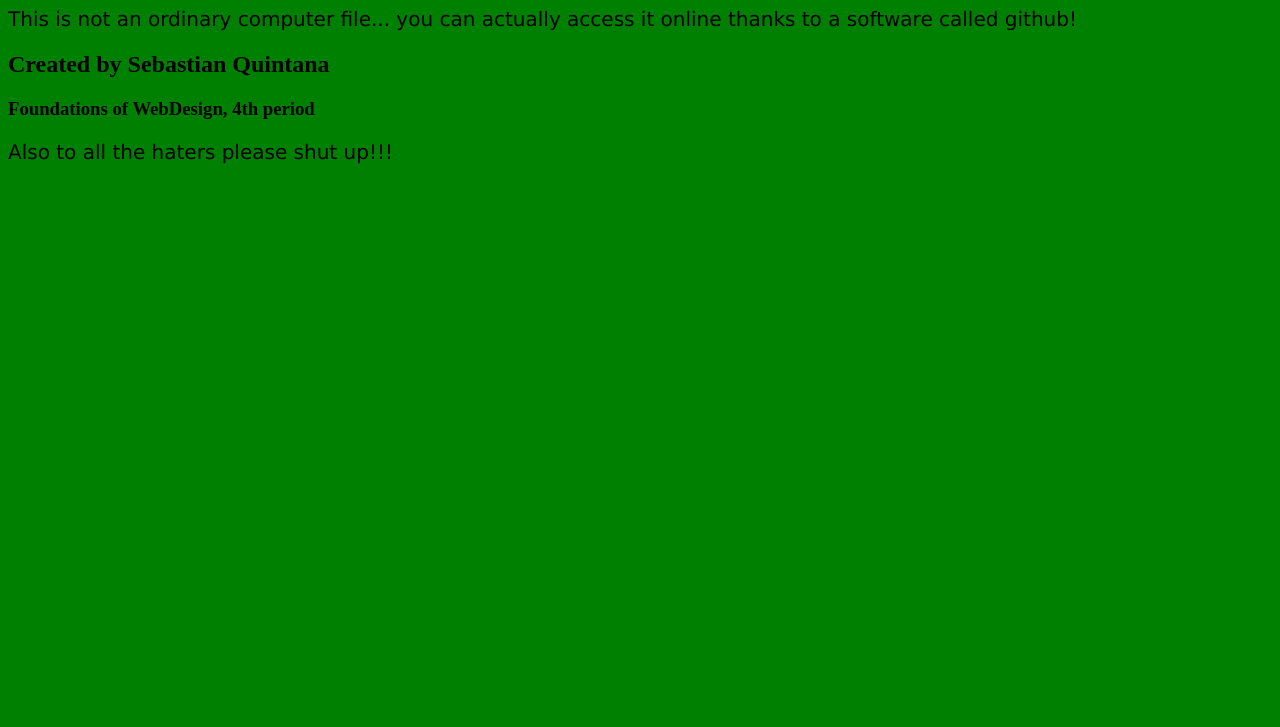
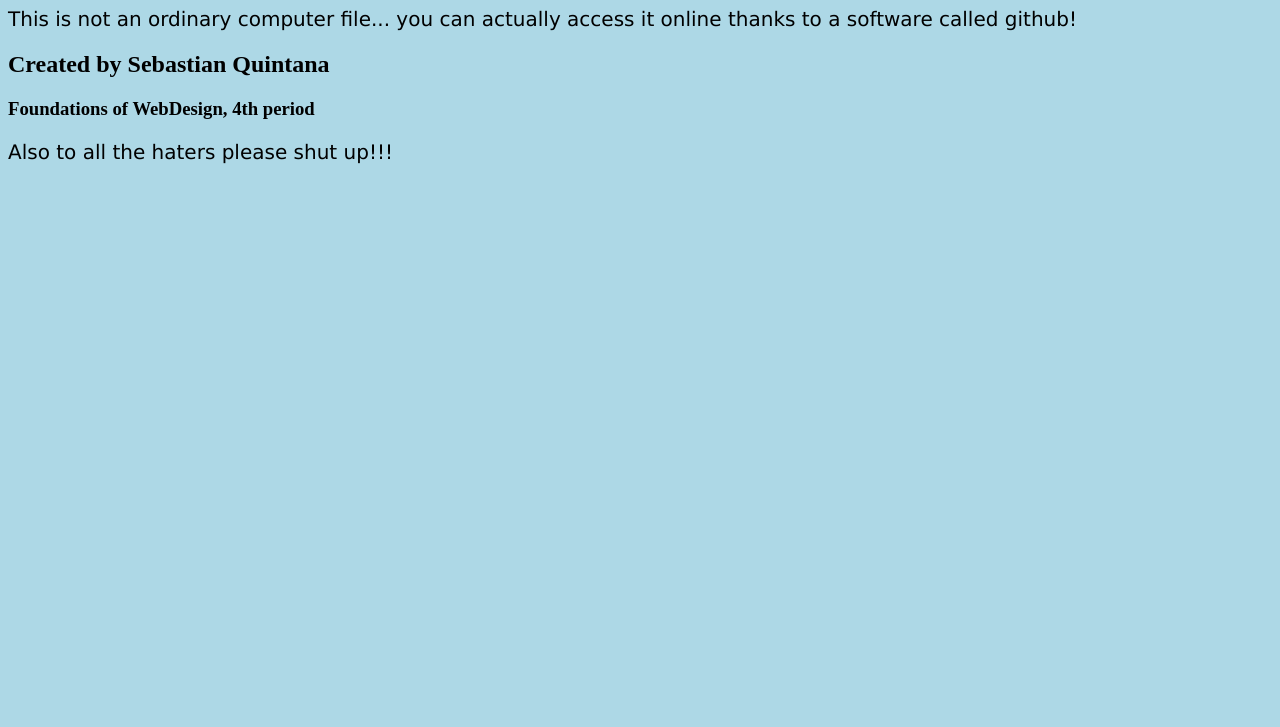
Before and after one commit to Mariobas-bit/Website-for-school, a plain HTML site: page index.html in a window 1280 px wide. Shown: the part 73-800 px from the top of the page. Drawn offline with Linux system fonts and the light colour scheme.

Commit message:
Made the background lightblue

```diff
--- a/css/style.css
+++ b/css/style.css
@@ -1,5 +1,5 @@
 body {
-  background-color: green;
+  background-color: lightblue;
 }
 
 h1 {
```
